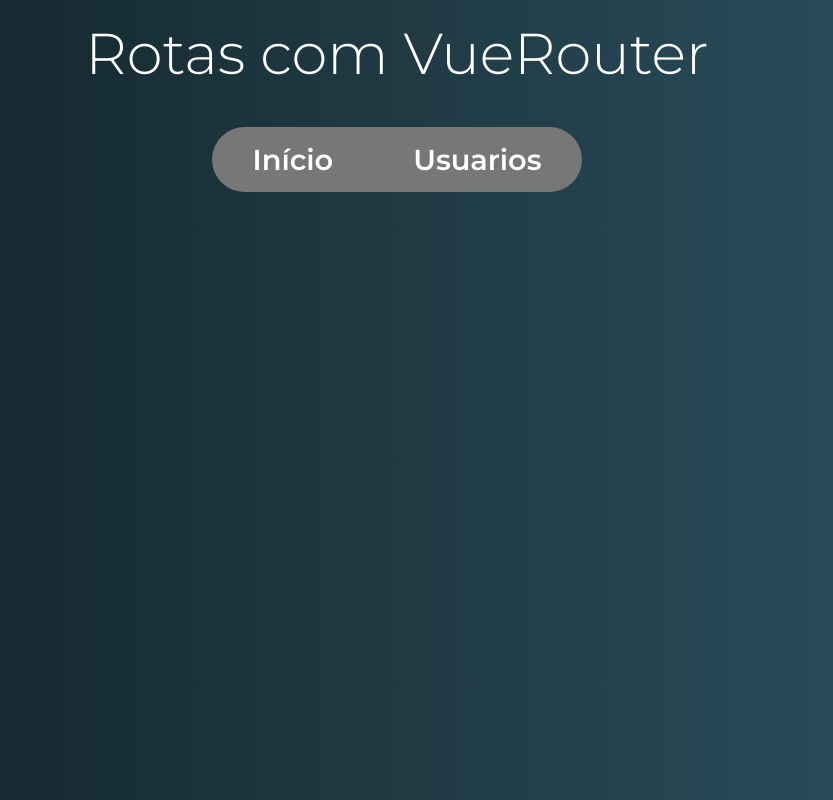
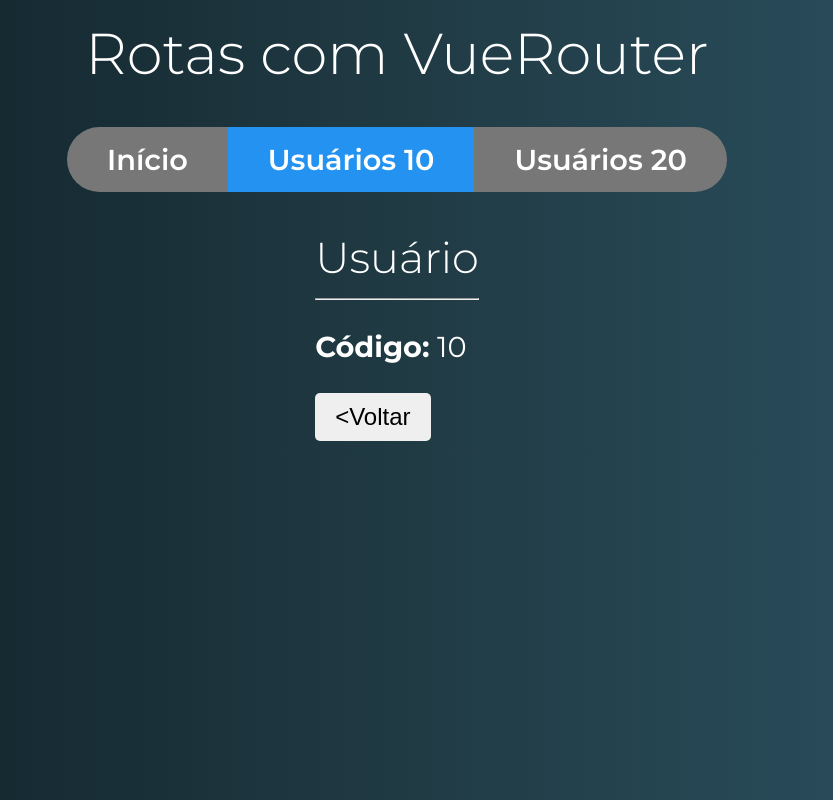
Before and after one commit to RafahCSilva/estudos-vue, a Vue app in the folder 16_rotas/rotas-exercicios/: page /usuario/10 in a window 1280 px wide. Shown: the whole page, without its empty margins (243-1076 px from the left). Built offline with nearby package versions, Linux system fonts and the light colour scheme.

Commit message:
16: Rotas em uma Aplicação VueJS - Params

```diff
--- a/16_rotas/rotas-exercicios/src/components/template/Menu.vue
+++ b/16_rotas/rotas-exercicios/src/components/template/Menu.vue
@@ -2,7 +2,8 @@
   <nav class="menu">
     <ul>
       <router-link tag="li" active-class="active" exact to="/"><a>Início</a></router-link>
-      <router-link tag="li" active-class="active" exact to="/usuario"><a>Usuarios</a></router-link>
+      <router-link tag="li" active-class="active" exact to="/usuario/10"><a>Usuários 10</a></router-link>
+      <router-link tag="li" active-class="active" exact to="/usuario/20"><a>Usuários 20</a></router-link>
     </ul>
   </nav>
 </template>
--- a/16_rotas/rotas-exercicios/src/components/usuario/Usuario.vue
+++ b/16_rotas/rotas-exercicios/src/components/usuario/Usuario.vue
@@ -2,6 +2,7 @@
   <div class="usuario">
     <h2>Usuário</h2>
     <hr>
+    <p><strong>Código:</strong> {{ id }}</p>
     <button success @click="irParaInicio">&lt;Voltar</button>
   </div>
 </template>
@@ -9,6 +10,22 @@
 <script>
   export default {
     name: 'Usuario',
+
+    // Watch o Params ID
+    // data() {
+    //   return {
+    //     id: this.$route.params.id
+    //   }
+    // },
+    // watch: {
+    //   $route( to, from ) {
+    //     this.id = to.params.id
+    //   }
+    // },
+
+    // Param ID via props
+    props: [ 'id' ],
+
     methods: {
       irParaInicio() {
         // this.$router.push( '/' )
--- a/16_rotas/rotas-exercicios/src/router.js
+++ b/16_rotas/rotas-exercicios/src/router.js
@@ -13,9 +13,9 @@ export default new Router( {
       component: Inicio
     },
     {
-      path: '/usuario',
-      component: Usuario
-
+      path: '/usuario/:id',
+      component: Usuario,
+      props: true // passa uma props pro componente, assim nao precisa de watch
     }
   ]
 } )
```
